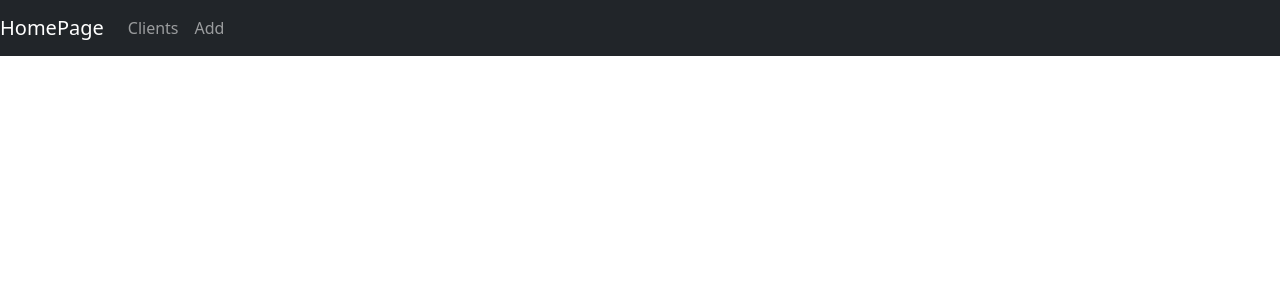
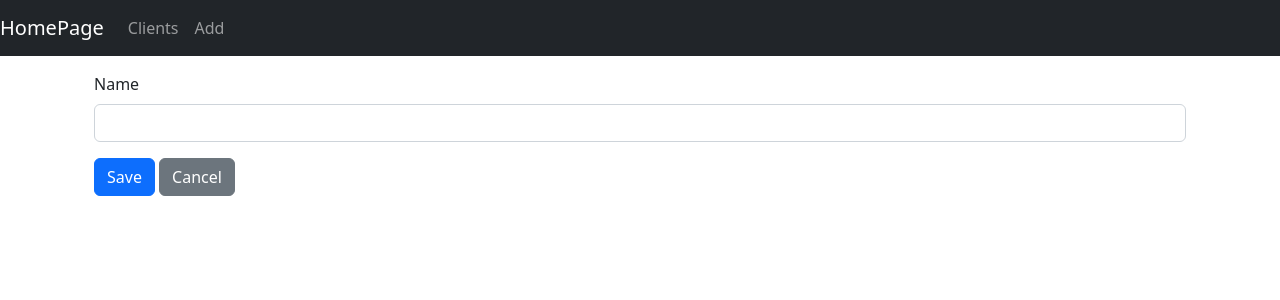
Before and after one commit to hsuliz/split-pay-app, a React (Create React App) app in the folder front-end/: page /addClient in a window 1280 px wide. Shown: the top 300 px of the page. Built offline with nearby package versions, Linux system fonts and the light colour scheme.

Commit message:
Added react strap

```diff
--- a/front-end/package.json
+++ b/front-end/package.json
@@ -16,6 +16,7 @@
     "react-dom": "^18.2.0",
     "react-router-dom": "^6.4.3",
     "react-scripts": "5.0.1",
+    "reactstrap": "^9.1.5",
     "typescript": "^4.8.4",
     "web-vitals": "^2.1.4"
   },
--- a/front-end/src/App.css
+++ b/front-end/src/App.css
@@ -36,3 +36,29 @@
     transform: rotate(360deg);
   }
 }
+
+.form-group {
+  margin-bottom: 1rem;
+}
+
+.form-inline .form-control {
+  display: inline-block;
+  width: auto;
+  vertical-align: middle;
+}
+
+.form-row {
+  display: flex;
+  flex-wrap: wrap;
+  margin-right: -5px;
+  margin-left: -5px;
+}
+
+.form-row > .col {
+  padding-left: 5px;
+  padding-right: 5px;
+}
+
+label {
+  margin-bottom: 0.5rem;
+}
--- a/front-end/src/App.tsx
+++ b/front-end/src/App.tsx
@@ -4,6 +4,7 @@ import "./App.css";
 import React from "react";
 import ClientsList from "./components/ClientsList";
 import LoginComponent from "./components/LoginComponent";
+import AddClient from "./components/AddClient";
 
 const App: React.FC = () => {
     return (
@@ -18,11 +19,10 @@ const App: React.FC = () => {
                             Clients
                         </Link>
                     </li>
-                    {/*#TODO*/}
                     <li className="nav-item">
-                        <div className="nav-link">
+                        <Link to={"/addClient"} className="nav-link">
                             Add
-                        </div>
+                        </Link>
                     </li>
                 </div>
             </nav>
@@ -30,6 +30,7 @@ const App: React.FC = () => {
                 <Routes>
                     <Route path="/" element={<LoginComponent/>}/>
                     <Route path="/clients" element={<ClientsList/>}/>
+                    <Route path="/addClient" element={<AddClient/>}/>
                 </Routes>
             </div>
         </div>
--- /dev/null
+++ b/front-end/src/components/AddClient.tsx
@@ -0,0 +1,67 @@
+import React, {ChangeEvent, useState} from "react";
+import {Client} from "../services/Types";
+import clientService from "../services/clientService";
+import {Button, Container, Form, FormGroup, Input, Label} from "reactstrap";
+import {Link} from "react-router-dom";
+
+const AddClient: React.FC = () => {
+
+    const initialTutorialState = {
+        name: "",
+        email: ""
+    };
+
+    const [client, setClient] = useState<Client>(initialTutorialState);
+    const [submitted, setSubmitted] = useState<boolean>(false);
+
+    const handleInputChange = (event: ChangeEvent<HTMLInputElement>) => {
+        const {name, value} = event.target;
+        setClient({...client, [name]: value});
+    };
+
+    const newTutorial = () => {
+        setClient(initialTutorialState);
+        setSubmitted(false);
+    };
+
+    const saveTutorial = () => {
+
+        const data = {
+            name: client.name,
+            email: client.email
+        };
+
+        clientService.postClient(data)
+            .then((response: any) => {
+                setClient({
+                    name: response.data.name,
+                    email: response.data.email,
+                });
+                setSubmitted(true);
+                console.log(response.data);
+            })
+            .catch((e: Error) => {
+                console.log(e);
+            });
+    };
+
+    return (
+        <Container>
+            <Form onSubmit={saveTutorial}>
+                <FormGroup>
+                    <Label for="name">Name</Label>
+                    <Input type="text" name="name" id="name" value={client.name || ''}
+                           onChange={handleInputChange} autoComplete="name"/>
+                </FormGroup>
+
+                <FormGroup>
+                    <Button color="primary" type="submit">Save</Button>{' '}
+                    <Button color="secondary" tag={Link} to="/clients">Cancel</Button>
+                </FormGroup>
+            </Form>
+        </Container>
+    );
+
+}
+
+export default AddClient
--- a/front-end/src/components/ClientsList.tsx
+++ b/front-end/src/components/ClientsList.tsx
@@ -1,6 +1,6 @@
 import React, {useEffect, useState} from "react";
 import {Client} from "../services/Types";
-import ClientService from "../services/ClientService";
+import ClientService from "../services/clientService";
 
 const ClientsList: React.FC = () => {
 
--- a/front-end/src/components/LoginComponent.tsx
+++ b/front-end/src/components/LoginComponent.tsx
@@ -3,7 +3,7 @@ import React from "react";
 const LoginComponent: React.FC = () => {
     return (
         <div className="container">
-            Im a homepage
+            Im a login page
         </div>
     )
 }
```
Also changed, not shown: front-end/src/services/Types.ts (+12 -2 lines), front-end/src/services/clientService.ts (renamed from front-end/src/services/ClientService.tsx), 1 other file (tests, documents, lock files or other folders).
